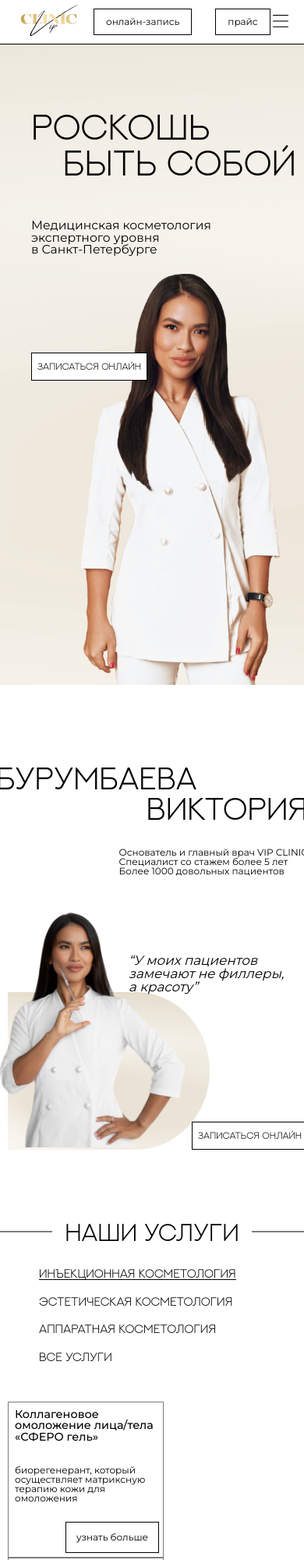
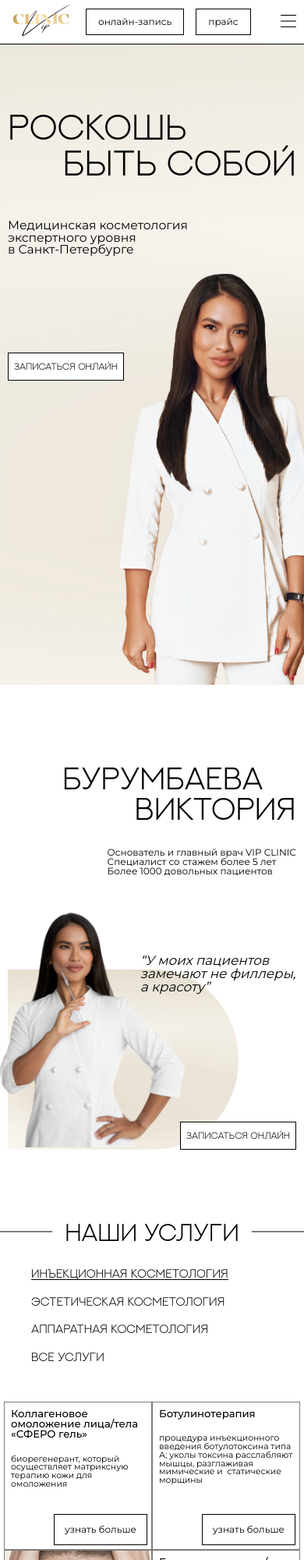
Before and after one commit to atomych/vip, a plain HTML site: page index.html in a window 390 px wide. Shown: the top 2000 px of the page at 78% size. Drawn offline with Linux system fonts and the light colour scheme.

Commit message:
Add files via upload

```diff
--- a/css/adaptive.css
+++ b/css/adaptive.css
@@ -377,6 +377,10 @@
 }
 
 @media (max-width: 600px) {
+    .vipclinic__title {
+        font-size: 2rem;
+    }
+
     .main-about__img img{
         width: 400px;
         position: relative;
@@ -410,17 +414,39 @@
 }
 
 @media (max-width: 500px) {
+    .panel {
+        padding: 5px 10px;
+    }
+    .intro__img img {
+        position: relative;
+        right: -50px;
+    }
+
+    .intro__content {
+        padding-left: 0;
+    }
+
+    .intro__btn {
+        left: 0;
+    }
+
+    .btn.btn--header {
+        margin-left: 15px !important;
+    }
+
     .main-about__img img {
         width: 300px;
     }
 
     .main-about__wrapper {
-        background-size: 70%;
+        background-size: 80%;
+        justify-content: end;
     }
 
     .main-about__phase {
         margin-bottom: 200px;
         font-size: 1.4rem;
+        padding-left: 100px;
     }
 
     .services .item {
@@ -435,4 +461,41 @@
     .services .item__title {
         font-size: 1.2rem;
     }
+
+    .main-about__content {
+        max-width: 300px;
+    }
+
+    .main-about__title {
+        width: 300px;
+    }
 }
+
+@media (max-width: 425px) {
+    .services__list.services__list--adaptive {
+        max-width: 380px;
+    }
+
+    .services .item {
+        width: 190px;
+        height: 190px;
+    }
+
+    .services .item__title {
+        font-size: 1.1rem;
+        margin-bottom: 20px;
+    }
+
+    .services .item__text {
+        font-size: 0.9rem;
+        margin-bottom: 0;
+    }
+
+    .contacts__map.contacts__map--adaptive {
+        display: none;
+    }
+
+    .contacts__map.contacts__map--adaptive--2 {
+        display: block;
+    }
+}
--- a/css/style.css
+++ b/css/style.css
@@ -369,7 +369,10 @@ body {
 
 .services {
     margin-bottom: 90px;
-    padding: 0 10px;
+}
+
+.services .container {
+    padding: 0;
 }
 
 .servises__btns {
@@ -807,7 +810,8 @@ body {
     margin-right: 70px;
 }
 
-.contacts__map.contacts__map--adaptive {
+.contacts__map.contacts__map--adaptive,
+.contacts__map.contacts__map--adaptive--2 {
     display: none;
 }
 
--- a/index.html
+++ b/index.html
@@ -763,6 +763,14 @@
                 src="https://api-maps.yandex.ru/services/constructor/1.0/js/?um=constructor%3A034c5df4af47a1af938729ea89a14bddf4d603fff23740095c12b0d951500e91&amp;width=400&amp;height=300&amp;lang=ru_RU&amp;scroll=false"
               ></script>
             </div>
+            <div class="contacts__map contacts__map--adaptive--2">
+              <script
+                type="text/javascript"
+                charset="utf-8"
+                async
+                src="https://api-maps.yandex.ru/services/constructor/1.0/js/?um=constructor%3A034c5df4af47a1af938729ea89a14bddf4d603fff23740095c12b0d951500e91&amp;width=340&amp;height=250&amp;lang=ru_RU&amp;scroll=false"
+              ></script>
+            </div>
             <div class="contacts__text">
               <div class="contacts__logo">
                 <img src="./images/logo-276.png" alt="" />
```
